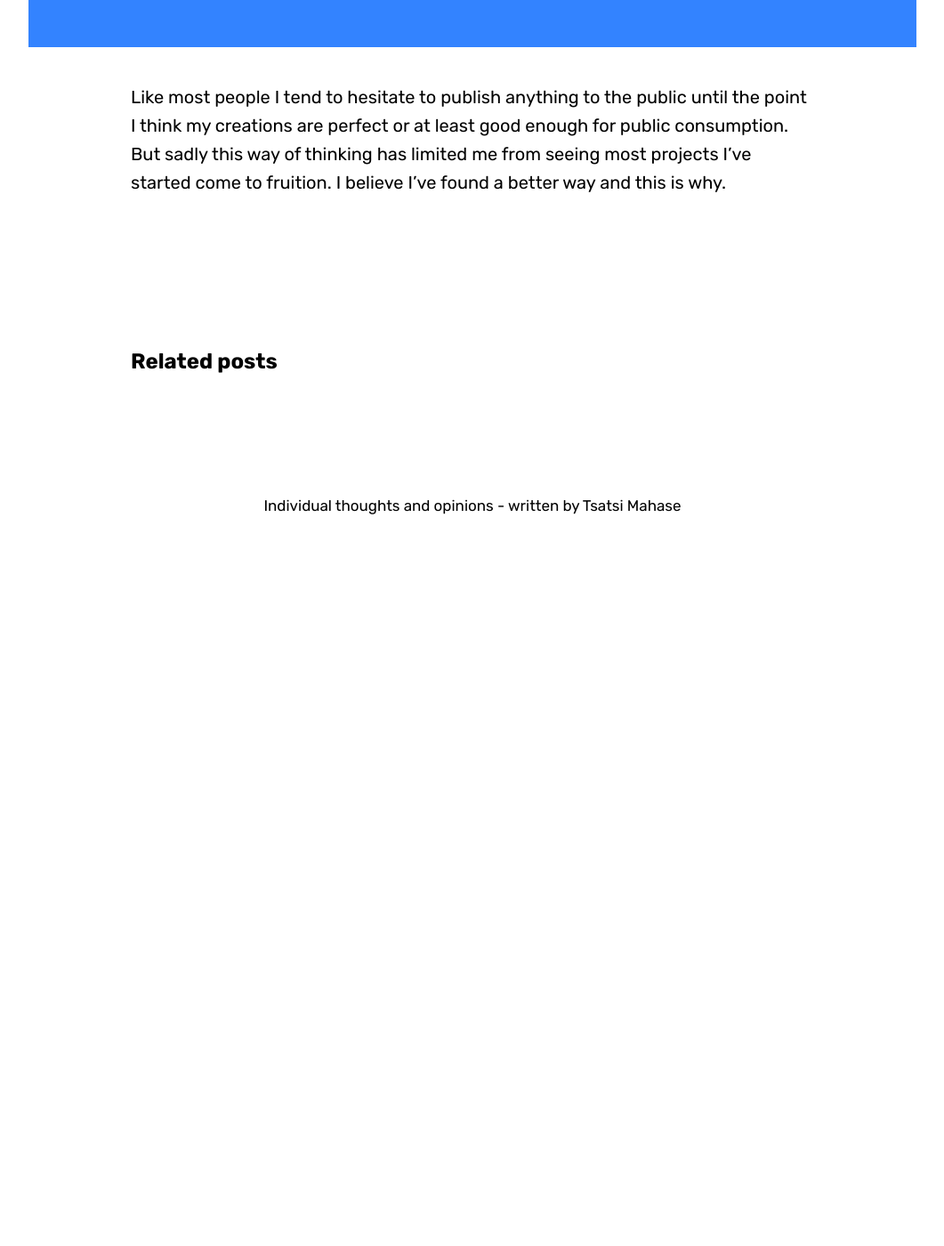
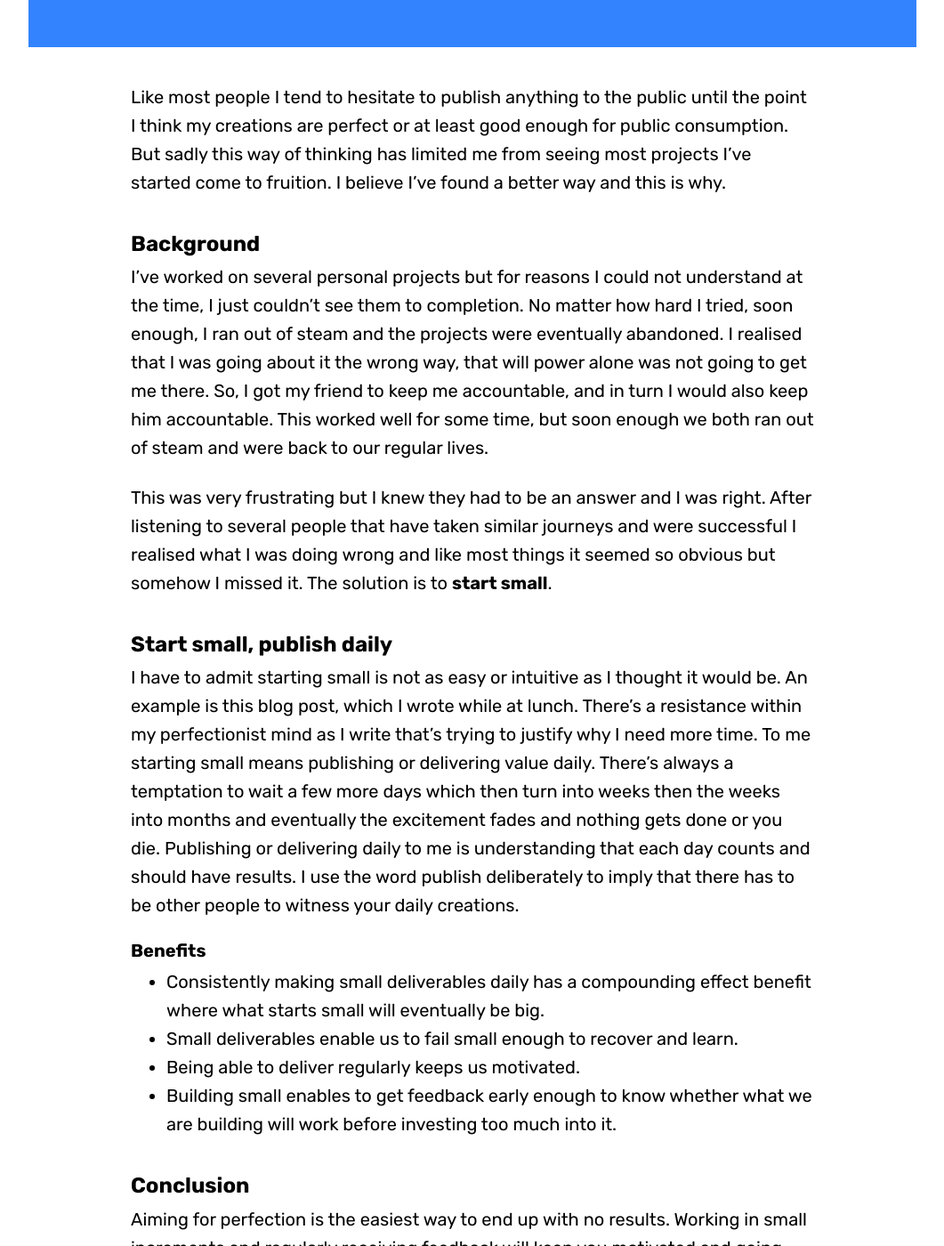
Before and after one commit to Tsatsi/tsatsi.github.io, a Jekyll site: the page built from _posts/2019-06-05-learn-build-publish.md, in a window 1280 px wide and 1400 px high, scrolled down 773 px. Shown: the whole window at 89% size, without its empty margins (109-1170 px from the left). Built offline with Jekyll 4.4.1, drawn with Linux system fonts in a browser that asks for light colours; some web fonts are replaced; comment, search, counter and statistics services are not loaded; before the commit the page ends 1419 px from its top, so only the background shows below that; some of the changed text lies outside the part shown.

Commit message:
publish daily

```diff
--- a/_posts/2019-06-05-learn-build-publish.md
+++ b/_posts/2019-06-05-learn-build-publish.md
@@ -1,6 +1,6 @@
 ---
 layout: post
-title:  "Learn Build Publish Evaluate"
+title:  "Publish daily"
 tags:
   - process
   - philosophy
@@ -12,3 +12,36 @@ published: true
 ---
 Like most people I tend to hesitate to publish anything to the public until the point I think my creations are perfect or at least good enough for public consumption.
 But sadly this way of thinking has limited me from seeing most projects I've started come to fruition. I believe I've found a better way and this is why.
+<!–-break-–>
+
+## Background
+
+ I've worked on several personal projects but for reasons I could not understand at the time, I just couldn't see them to completion.
+ No matter how hard I tried, soon enough, I ran out of steam and the projects were eventually abandoned.
+ I realised that I was going about it the wrong way, that will power alone was not going to get me there.
+ So, I got my friend to keep me accountable, and in turn I would also keep him accountable.
+ This worked well for some time, but soon enough we both ran out of steam and were back to our regular lives.
+ <!–-break-–>
+
+ This was very frustrating but I knew they had to be an answer and I was right.
+ After listening to several people that have taken similar journeys and were successful I realised what I was doing wrong and like most things it seemed so obvious but somehow I missed it.
+ The solution is to **start small**.
+ <!–-break-–>
+## Start small, publish daily
+ I have to admit starting small is not as easy or intuitive as I thought it would be.
+ An example is this blog post, which I wrote while at lunch. There's a resistance within my perfectionist mind as I write  that's trying to justify why I need more time.
+ To me starting small means publishing or delivering value daily. There's always a temptation to wait a few more days which then turn into weeks then the weeks into months and eventually the excitement fades and nothing gets done or you die.
+ Publishing or delivering daily to me is understanding that each day counts and should have results. I use the word publish deliberately to imply that there has to be other people to witness your daily creations.
+ <!–-break-–>
+### Benefits
+ - Consistently making small deliverables daily has a compounding effect benefit where what starts small will eventually be big.
+ - Small deliverables enable us to fail small enough to recover and learn.
+ - Being able to deliver regularly keeps us motivated.
+ - Building small enables to get feedback early enough to know whether what we are building will work before investing too much into it.
+ <!–-break-–>
+
+## Conclusion
+ Aiming for perfection is the easiest way to end up with no results.
+ Working in small increments and regularly receiving feedback will keep you motivated and going longer.
+ It is better to fail small than to fail big.
+ Make everyday count.
```
